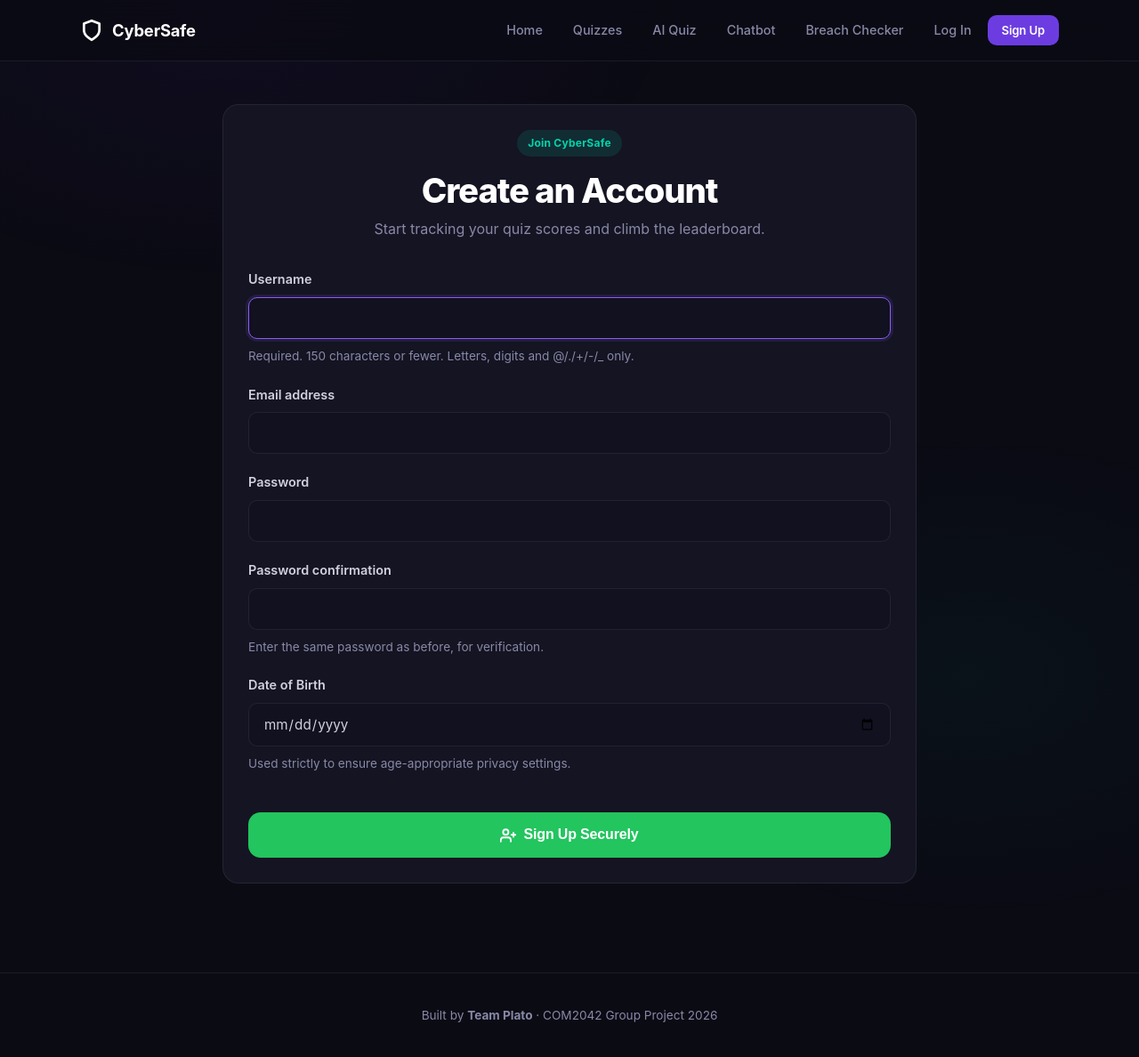
After one commit to AditSharma2905/CyberSecurity-For-All, a Django app: page /signup/ in a window 1280 px wide. The commit adds this page. Shown: the whole page at 89% size. Run offline with Django 5.2, Linux system fonts and the light colour scheme.

Commit message:
feat: implement user authentication and GDPR-compliant profiles
- Added `SignUpView` and URL routing for user registration.
- Configured `LOGIN_REDIRECT_URL` and `LOGOUT_REDIRECT_URL` in settings.
- Created custom, styled `login.html` and `signup.html` templates matching the site theme.
- Updated `base.html` navbar to dynamically display login/logout/signup links based on auth status.
- Added a `Profile` model with a One-to-One relationship to the Django `User` model to store Date of Birth (DoB).
- Configured Django signals to automatically create and save `Profile` instances upon user creation.
- Created `CustomSignupForm` to capture DoB and email during the registration flow.
- Implemented frontend JS age calculation on the signup page to trigger GDPR privacy notices for users under 15.

```diff
--- /dev/null
+++ b/core/forms.py
@@ -0,0 +1,30 @@
+from django import forms
+from django.contrib.auth.forms import UserCreationForm
+from django.contrib.auth.models import User
+
+class CustomSignupForm(UserCreationForm):
+    # We add the dob field here so Django knows to look for it
+    dob = forms.DateField(
+        required=True,
+        widget=forms.DateInput(attrs={'type': 'date'}),
+        label="Date of Birth",
+        help_text="Used strictly to ensure age-appropriate privacy settings."
+    )
+
+    class Meta(UserCreationForm.Meta):
+        model = User
+        fields = UserCreationForm.Meta.fields + ('email',) # Adding email is usually good practice too
+
+    def save(self, commit=True):
+        # Save the user first
+        user = super().save(commit=False)
+        if commit:
+            user.save()
+            # The signal in models.py automatically created the profile.
+            # Now we update it with the DoB.
+            user.profile.dob = self.cleaned_data.get('dob')
+
+            # GDPR check: If you want to wipe it for users under 15,
+            # you could do that math here before saving.
+            user.profile.save()
+        return user
--- a/core/templates/core/base.html
+++ b/core/templates/core/base.html
@@ -29,6 +29,19 @@
                 <li><a href="{% url 'core:generate_quiz' %}" class="navbar__link {% block nav_generate %}{% endblock %}">AI Quiz</a></li>
                 <li><a href="{% url 'core:chatbot' %}" class="navbar__link {% block nav_chatbot %}{% endblock %}">Chatbot</a></li>
                 <li><a href="{% url 'core:breach_checker' %}" class="navbar__link {% block nav_breach %}{% endblock %}">Breach Checker</a></li>
+
+                {% if user.is_authenticated %}
+                    <li><span class="navbar__link">User: {{ user.username }}</span></li>
+                    <li>
+                        <form method="post" action="{% url 'logout' %}" style="display:inline;">
+                            {% csrf_token %}
+                            <button type="submit" class="btn btn--ghost btn--sm">Log Out</button>
+                        </form>
+                    </li>
+                {% else %}
+                    <li><a href="{% url 'login' %}" class="navbar__link">Log In</a></li>
+                    <li><a href="{% url 'core:signup' %}" class="btn btn--primary btn--sm">Sign Up</a></li>
+                {% endif %}
             </ul>
         </div>
     </nav>
--- /dev/null
+++ b/core/templates/registration/signup.html
@@ -0,0 +1,71 @@
+{% extends "core/base.html" %}
+{% block title %}Sign Up{% endblock %}
+
+{% block content %}
+<div class="container container--narrow page">
+    <div class="card fade-in">
+        <div class="text-center mb-4">
+            <span class="badge badge--teal mb-2">Join CyberSafe</span>
+            <h2 class="page__title mb-1">Create an Account</h2>
+            <p class="text-muted">Start tracking your quiz scores and climb the leaderboard.</p>
+        </div>
+
+        <form method="post" id="signupForm">
+            {% csrf_token %}
+
+            <!-- Django's Auto-Generated Form Fields -->
+            {% for field in form %}
+                <div class="form-group">
+                    <label class="form-label" for="{{ field.id_for_label }}">{{ field.label }}</label>
+                    {{ field }}
+                    {% if field.help_text %}
+                        <p class="text-muted mt-1" style="font-size: 0.85em;">{{ field.help_text|safe }}</p>
+                    {% endif %}
+                    {% for error in field.errors %}
+                        <div class="alert alert--error mt-1" style="padding: 8px;">{{ error }}</div>
+                    {% endfor %}
+                </div>
+            {% endfor %}
+
+            <button type="submit" class="btn btn--success btn--lg btn--full mt-3">
+                <svg width="18" height="18" viewBox="0 0 24 24" fill="none" stroke="currentColor" stroke-width="2.5" stroke-linecap="round" stroke-linejoin="round">
+                    <path d="M16 21v-2a4 4 0 0 0-4-4H5a4 4 0 0 0-4 4v2"/><circle cx="8.5" cy="7" r="4"/><line x1="20" y1="8" x2="20" y2="14"/><line x1="23" y1="11" x2="17" y2="11"/>
+                </svg>
+                Sign Up Securely
+            </button>
+        </form>
+    </div>
+</div>
+{% endblock %}
+
+{% block extra_js %}
+<script>
+    document.addEventListener('DOMContentLoaded', function() {
+        const formInputs = document.querySelectorAll('#signupForm input:not([type="submit"])');
+        formInputs.forEach(input => {
+            input.classList.add('form-input');
+        });
+
+        // 2. GDPR Frontend Age Check
+        const signupForm = document.getElementById('signupForm');
+        signupForm.addEventListener('submit', function(e) {
+            const dobInput = document.getElementById('dob').value;
+            if (dobInput) {
+                const dob = new Date(dobInput);
+                const today = new Date();
+                let age = today.getFullYear() - dob.getFullYear();
+                const monthDiff = today.getMonth() - dob.getMonth();
+
+                if (monthDiff < 0 || (monthDiff === 0 && today.getDate() < dob.getDate())) {
+                    age--;
+                }
+
+                // Triggers special privacy notice for users under 15
+                if (age < 15) {
+                    alert("Privacy Notice: Because you are under 15, strict privacy settings have been applied to your account. Only your username will be collected for the leaderboard.");
+                }
+            }
+        });
+    });
+</script>
+{% endblock %}
--- a/core/urls.py
+++ b/core/urls.py
@@ -8,11 +8,11 @@ urlpatterns = [
     path("breach-checker/", views.breach_checker, name="breach_checker"),
     path("chatbot/", views.chatbot, name="chatbot"),
 
-    # FIXED Quiz routes
     path("quizzes/", views.quiz_list, name="quiz_list"),
     path("take-quiz/<int:quiz_id>/", views.take_quiz, name="take_quiz"),
     path("results/<int:quiz_id>/<int:attempt_id>/", views.quiz_results, name="quiz_results"),
 
-    # Generate Quiz (WORKS with your groq_client!)
     path("generate-quiz/", views.generate_quiz, name="generate_quiz"),
+
+    path("signup/", views.SignUpView.as_view(), name="signup"),
 ]
--- a/core/views.py
+++ b/core/views.py
@@ -10,7 +10,14 @@ import json
 from django.views.decorators.http import require_http_methods
 from django.db import transaction
 from django.urls import reverse
+from .forms import CustomSignupForm
+from django.urls import reverse_lazy
+from django.views.generic.edit import CreateView
 
+class SignUpView(CreateView):
+    form_class = CustomSignupForm
+    success_url = reverse_lazy("login")
+    template_name = "registration/signup.html"
 
 def home(request):
     return render(request, "core/home.html")
--- a/teamplato/settings.py
+++ b/teamplato/settings.py
@@ -98,3 +98,6 @@ LOGGING = {
 }
 
 GROQ_API_KEY = os.environ.get('GROQ_API_KEY', '')
+
+LOGIN_REDIRECT_URL = "core:home"
+LOGOUT_REDIRECT_URL = "core:home"
```
Also changed, not shown: core/models.py (+22 -0 lines), core/templates/registration/login.html (added, +68 -0 lines).
